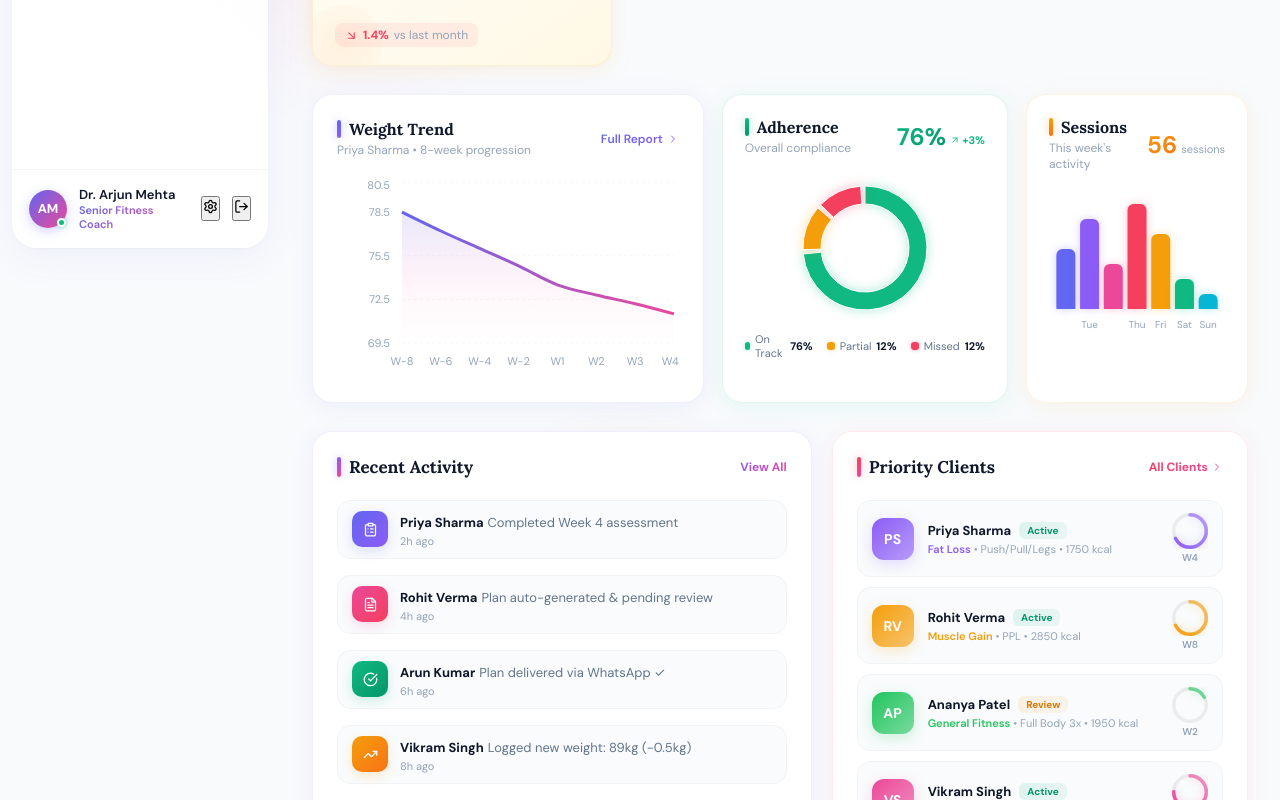
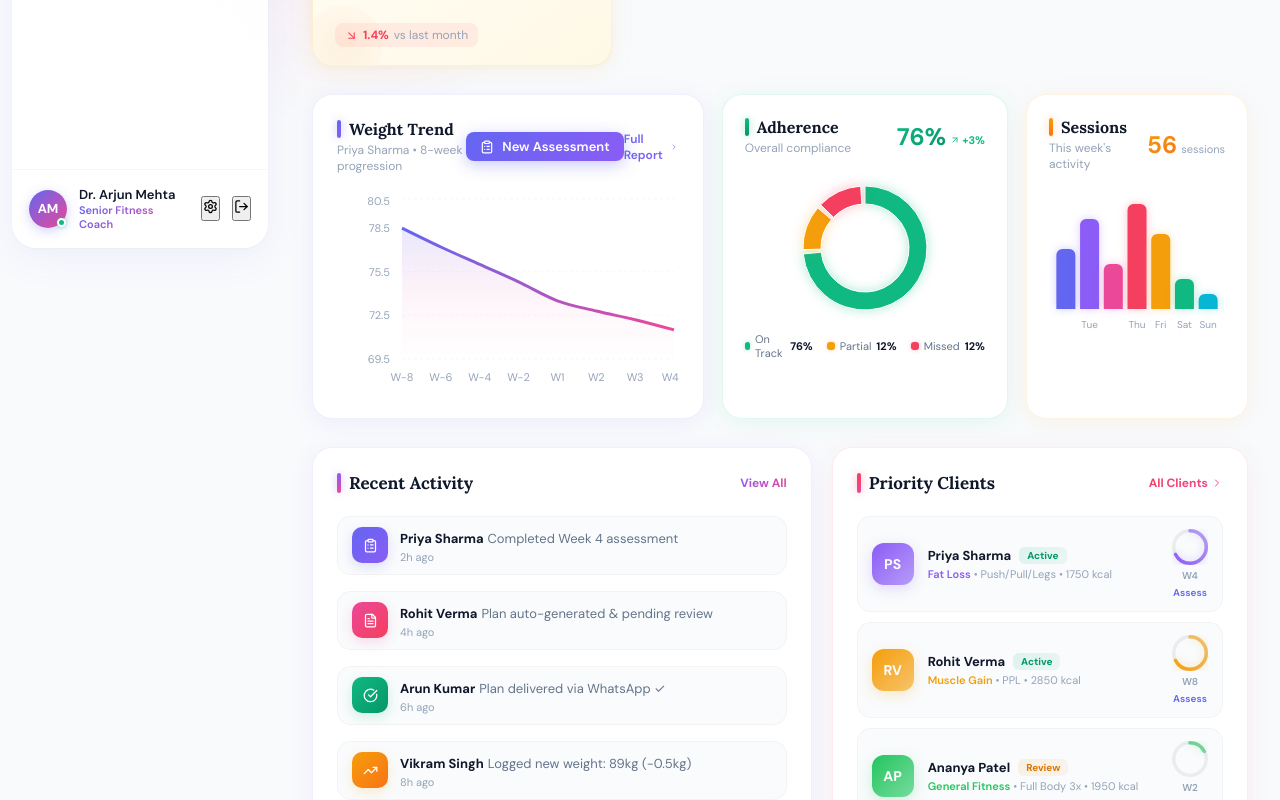
Before and after one commit to abhishek21lift-oss/fitpro-frontend, a Next.js app: page /dashboard in a window 1280 px wide. Shown: the part 540-1340 px from the top of the page. Built offline with nearby package versions, Linux system fonts and the light colour scheme.

Commit message:
Add New Assessment button to dashboard header + per-client Assess link

```diff
--- a/src/app/dashboard/page.tsx
+++ b/src/app/dashboard/page.tsx
@@ -381,7 +381,11 @@ export default function Dashboard() {
               </div>
               <p style={{ fontSize: 12, color: '#94A3B8', marginTop: 3 }}>Priya Sharma • 8-week progression</p>
             </div>
-            <Link href="/analytics" style={{
+          <Link href="/clients" className="btn btn-primary btn-sm" style={{ textDecoration: 'none' }}>
+            <ClipboardList size={14} /> New Assessment
+          </Link>
+
+          <Link href="/analytics" style={{
               fontSize: 12, fontWeight: 600,
               background: 'linear-gradient(135deg, #6366F1, #8B5CF6)',
               WebkitBackgroundClip: 'text', WebkitTextFillColor: 'transparent', backgroundClip: 'text',
@@ -624,9 +628,13 @@ export default function Dashboard() {
                       <span style={{ color: calColor, fontWeight: 600 }}>{c.goal}</span> • {c.split} • {c.calories} kcal
                     </div>
                   </div>
-                  <div style={{ display: 'flex', flexDirection: 'column', alignItems: 'center', gap: 2 }}>
+                  <div style={{ display: 'flex', flexDirection: 'column', alignItems: 'center', gap: 4 }}>
                     <ProgressRing pct={progPct} size={36} stroke={3.5} color={calColor} />
                     <span style={{ fontSize: 10, color: '#94A3B8', fontWeight: 600 }}>W{c.programWeek}</span>
+                    <Link href={`/assessments/new/${c.id}`} style={{ fontSize: 10, fontWeight: 600, color: '#6366F1', textDecoration: 'none' }}
+                      onClick={e => e.stopPropagation()}>
+                      Assess
+                    </Link>
                   </div>
                 </div>
               );
```
